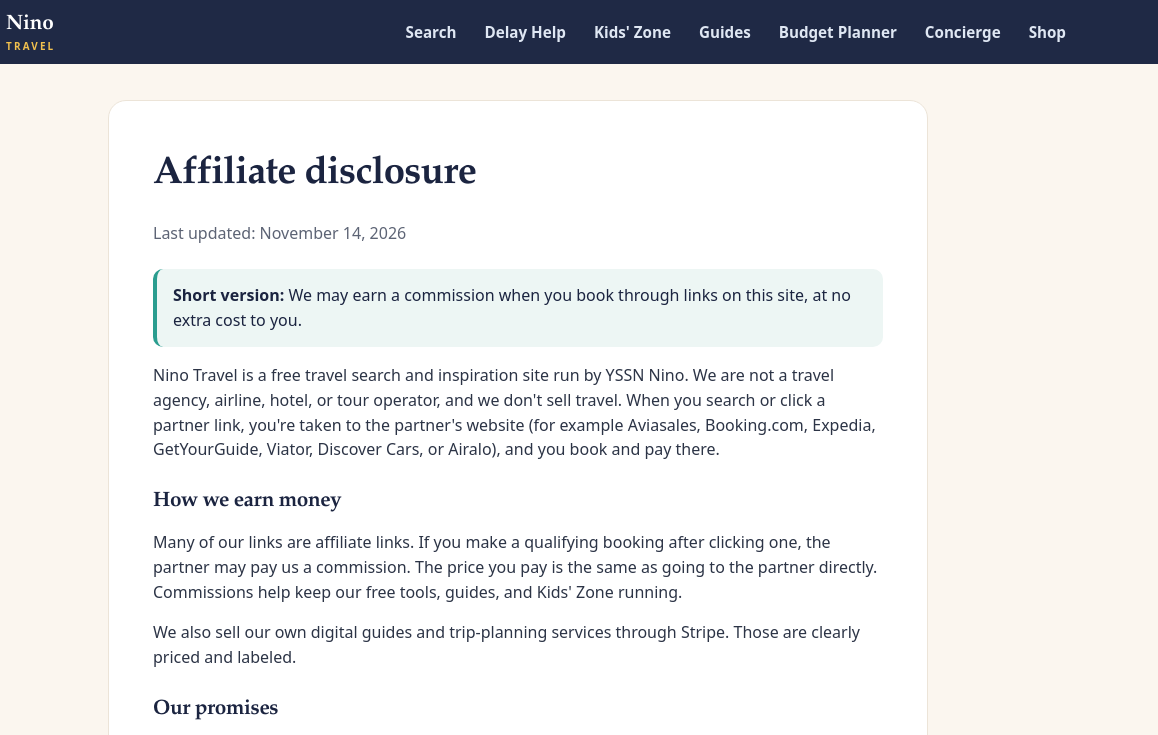
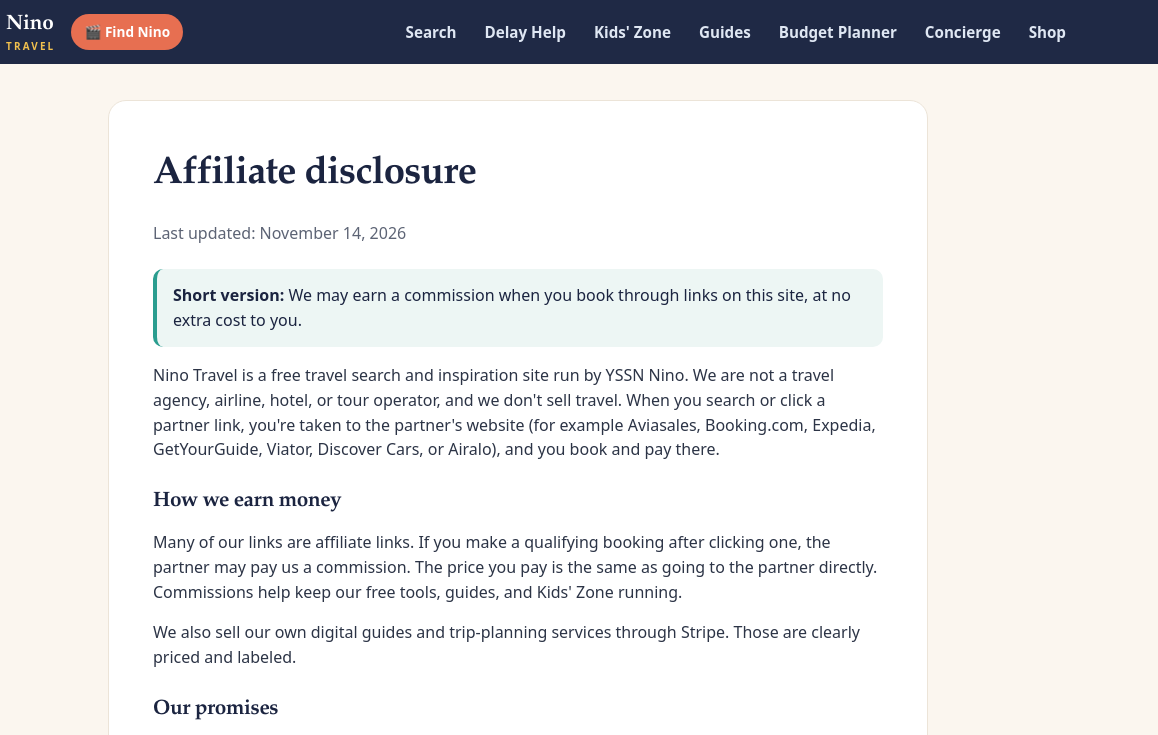
Before and after one commit to Nino-travel/nino-travel.github.io, a plain HTML site: page affiliate-disclosure.html in a window 1280 px wide. Shown: the top 735 px of the page, 122-1280 px from the left. Drawn offline with Linux system fonts and the light colour scheme.

Commit message:
Find Nino header button (3/4)

```diff
--- a/affiliate-disclosure.html
+++ b/affiliate-disclosure.html
@@ -29,6 +29,7 @@
 <header class="site-header">
   <nav class="container nav" aria-label="Main">
     <a class="brand" href="/"><img src="/assets/logo-light.svg" alt="" width="38" height="38"><span>Nino<small>Travel</small></span></a>
+    <a href="/find-nino.html" style="margin-right:auto;background:#e76f51;color:#fff;text-decoration:none;font-weight:800;font-size:.85rem;border-radius:999px;padding:7px 13px;white-space:nowrap">🎬 Find Nino</a>
     <button class="menu-btn" aria-expanded="false" aria-controls="nav-links">Menu</button>
     <ul class="nav-links" id="nav-links">
       <li><a href="/#search">Search</a></li>
```
Also changed, not shown: delivery.html (+1 -0 lines), privacy.html (+1 -0 lines), refunds.html (+1 -0 lines).
